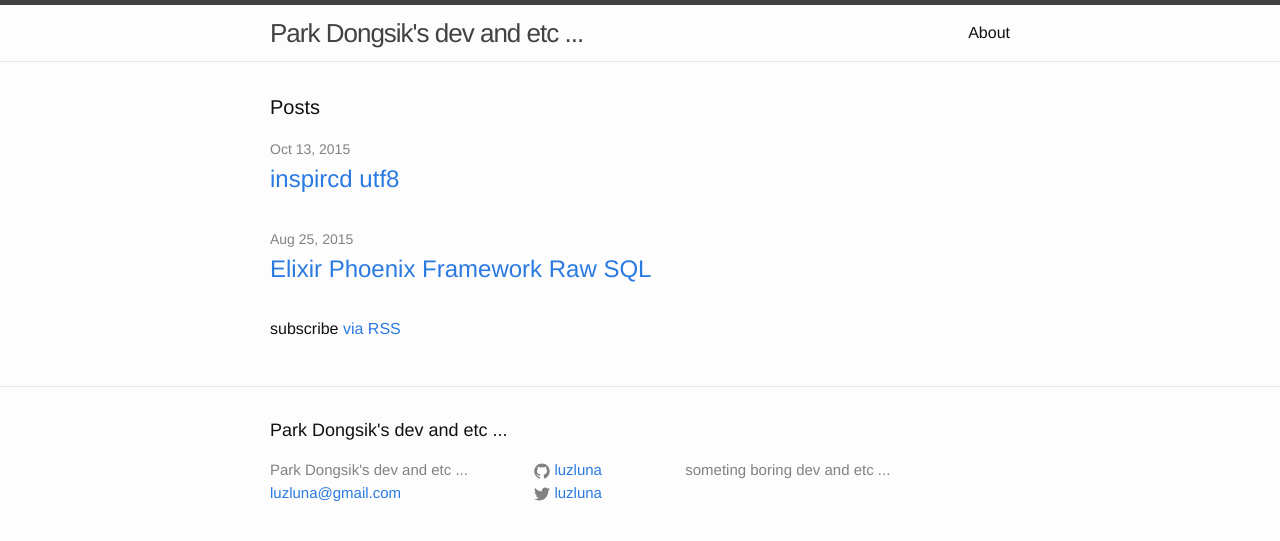
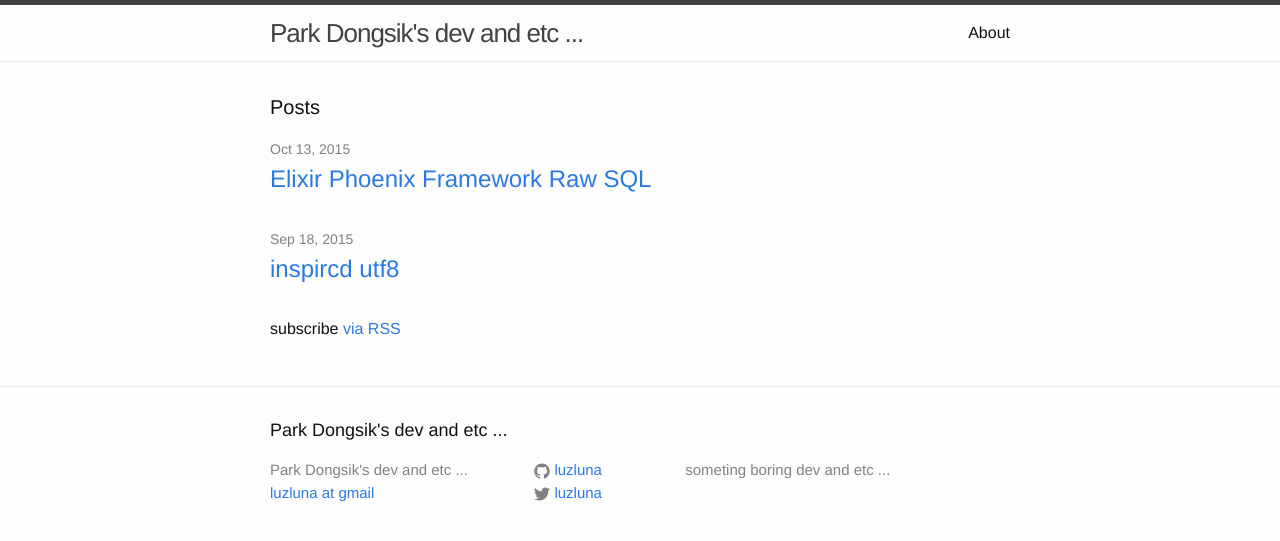
Before and after one commit to luzluna/luzluna.github.io, a Jekyll site: the page built from index.html, in a window 1280 px wide. Shown: the top 541 px of the page. Built offline with Jekyll 4.4.1, drawn with Linux system fonts in a browser that asks for light colours.

Commit message:
some fix..

```diff
--- a/_config.yml
+++ b/_config.yml
@@ -1,6 +1,6 @@
 # Site settings
 title: Park Dongsik's dev and etc ...
-email: luzluna@gmail.com
+email: luzluna at gmail
 description: > # this means to ignore newlines until "baseurl:"
    someting boring dev and etc ...
 baseurl: "" # the subpath of your site, e.g. /blog/
--- a/_posts/2015-09-18-inspircd-utf8.markdown
+++ b/_posts/2015-09-18-inspircd-utf8.markdown
@@ -1,7 +1,7 @@
 ---
 layout: post
 title: "inspircd utf8"
-date: 2015-10-13 15:05:03 +0900
+date: 2015-09-18 15:05:03 +0900
 comments: true
 categories:
 ---
--- a/_posts/2015-10-13-elixir-phoenix-framework-raw-sql.markdown
+++ b/_posts/2015-10-13-elixir-phoenix-framework-raw-sql.markdown
@@ -1,7 +1,7 @@
 ---
 layout: post
 title: "Elixir Phoenix Framework Raw SQL"
-date: 2015-08-25T11:37:48+09:00
+date: 2015-10-13T11:37:48+09:00
 ---
 
 # phoenix project create
```
